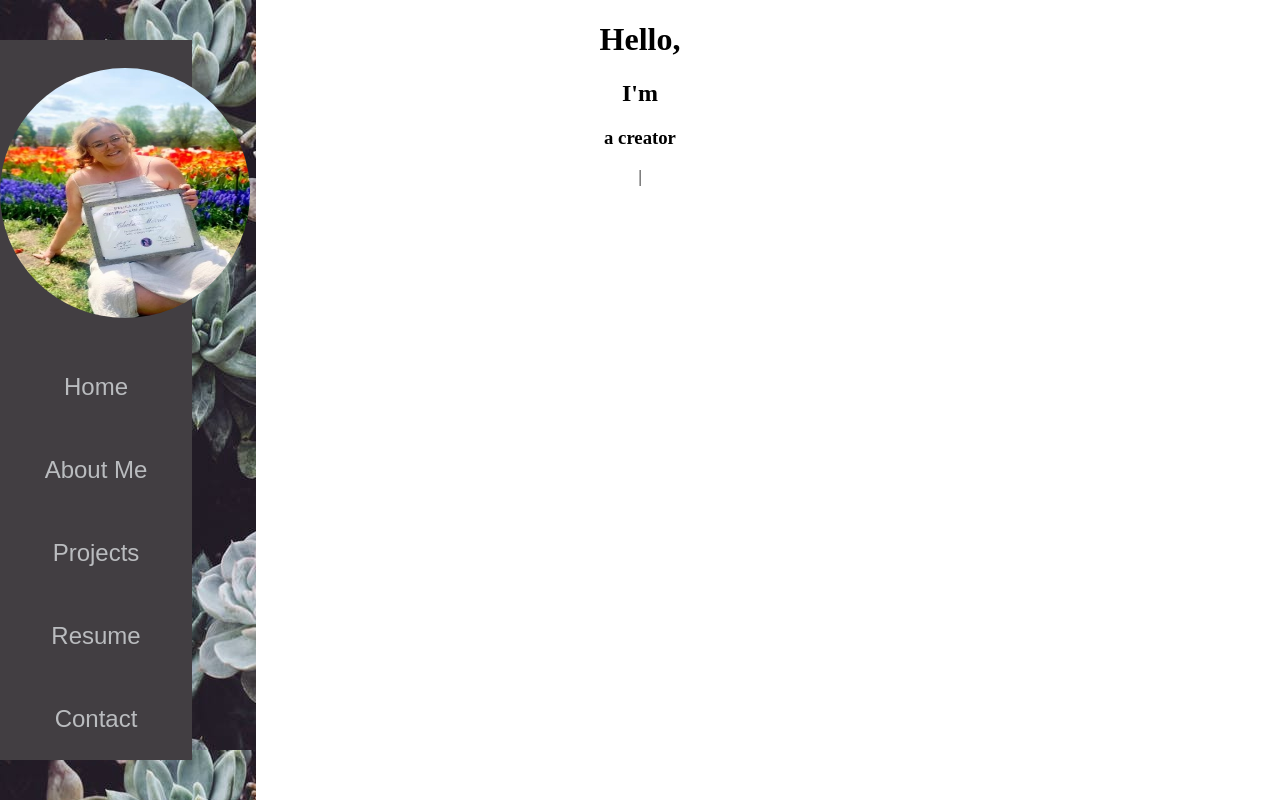
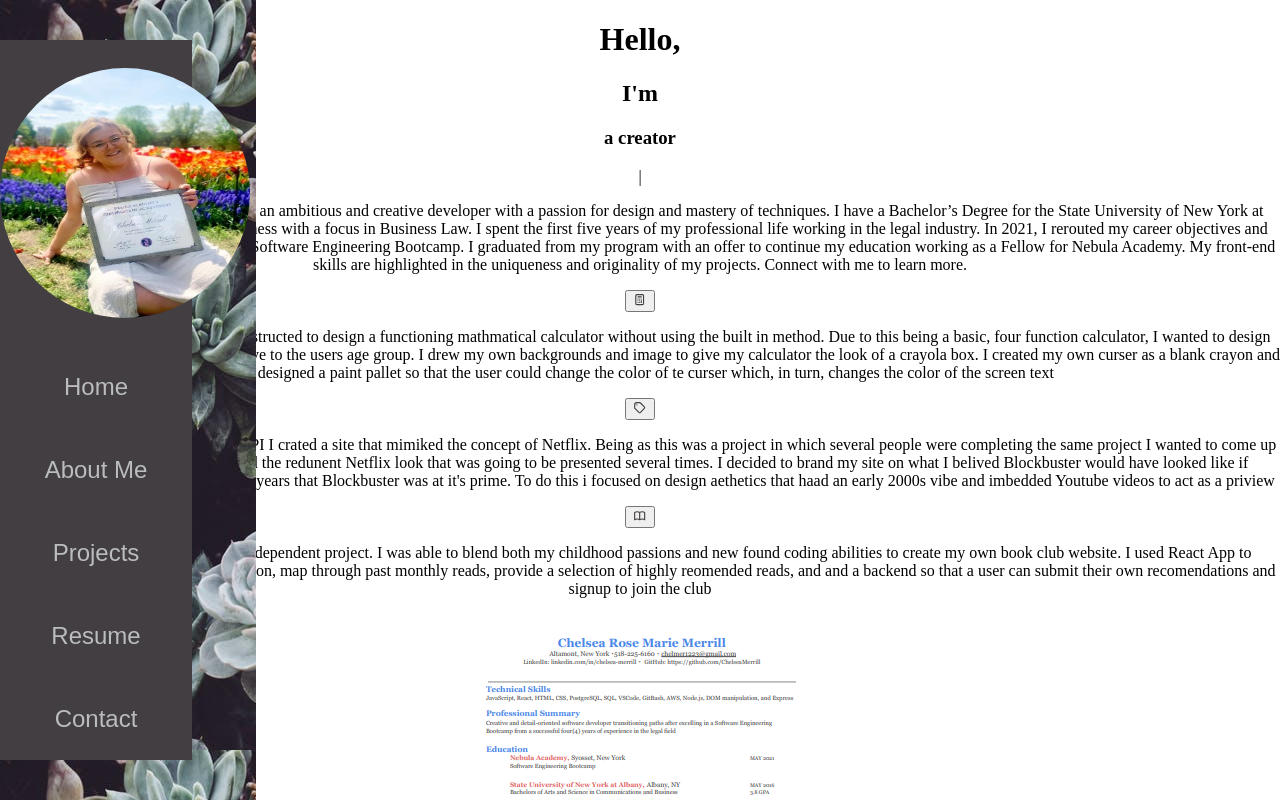
Before and after one commit to ChelseaMerrill/Portfolio, a React (Create React App) app: page / in a window 1280 px wide. Shown: the top 802 px of the page. Built offline with nearby package versions, Linux system fonts and the light colour scheme.

Commit message:
added more paths

```diff
--- a/src/App.js
+++ b/src/App.js
@@ -14,7 +14,8 @@
             <Router>
               <Navigation/>
                   <Switch>
-                    <Route exact path='/' component={Landing}/>
+                    <Route exact path='/' component={Homepage}/>
+                    <Route exact path='/landing' component={Landing}/>
                     <Route exact path='/about' component={About}/>
                     <Route exact path='/projects' component={Projects}/>
                     <Route exact path='./resume' component={Res}/>
```
